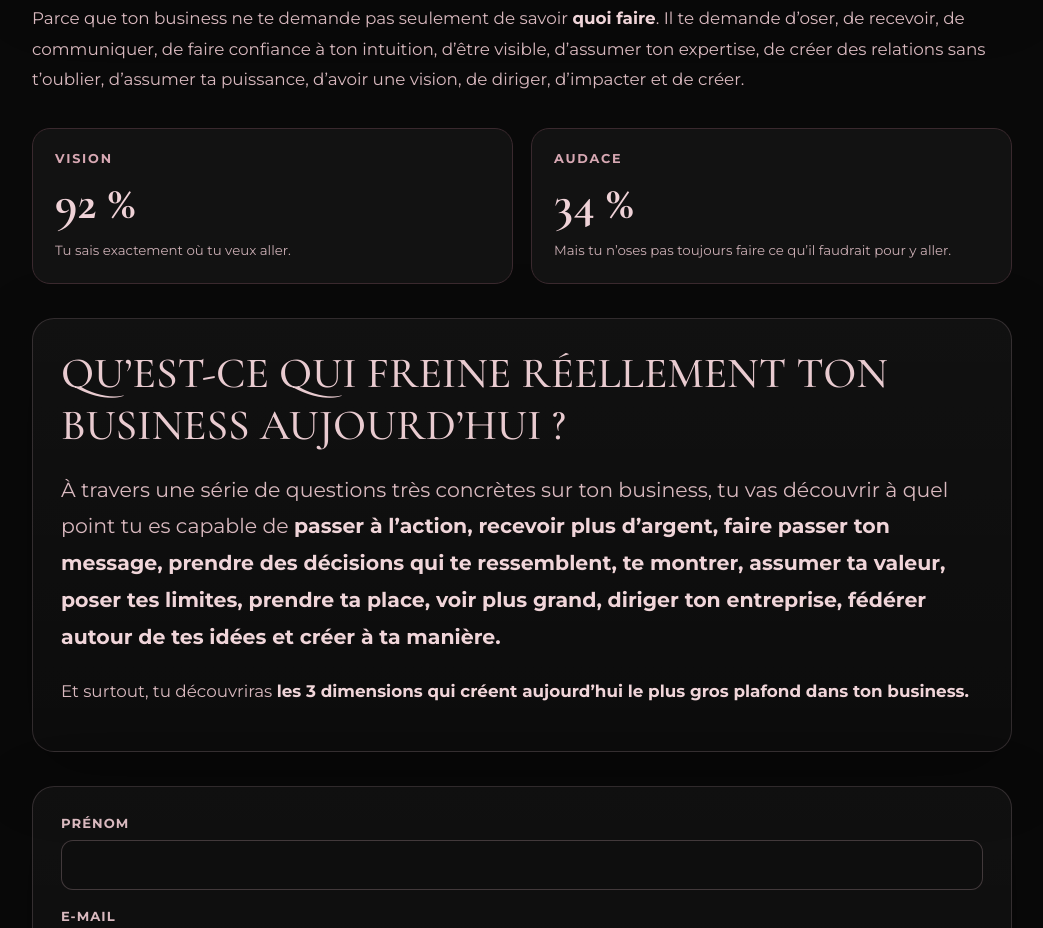
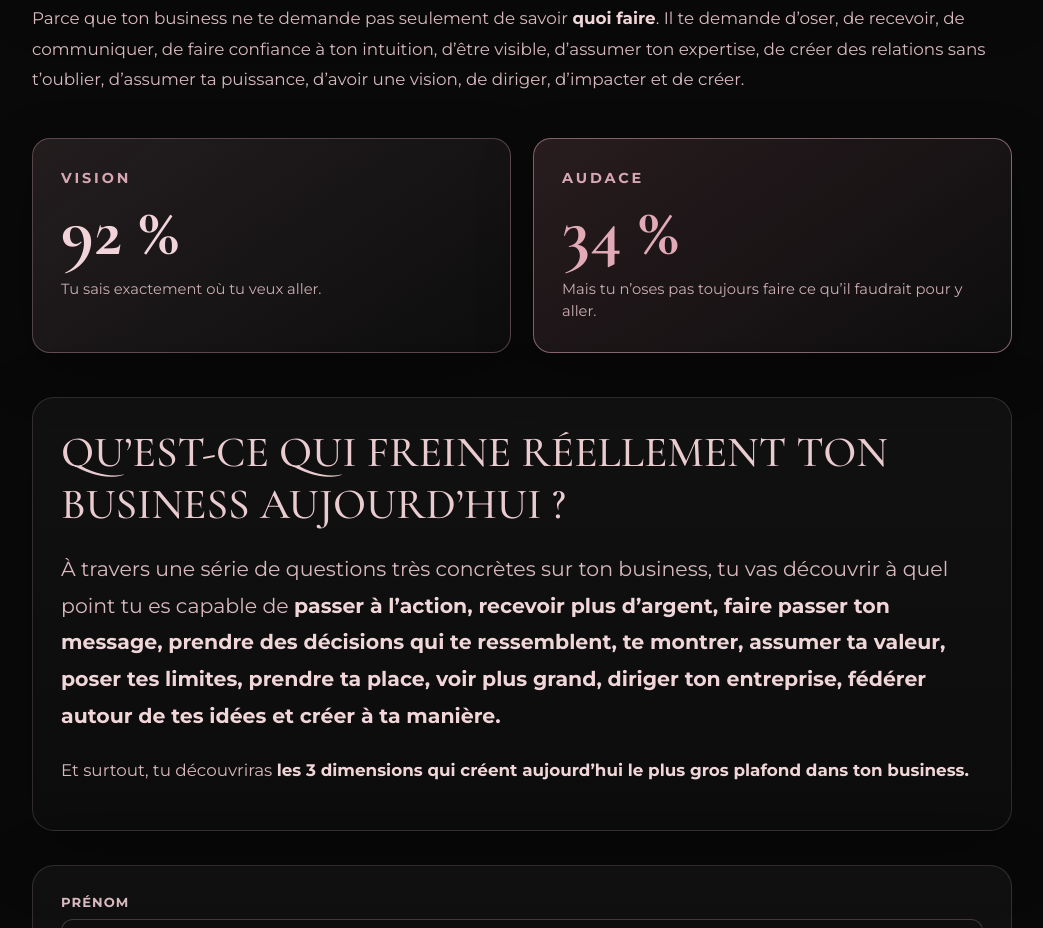
Before and after one commit to alkemiabyorelya-ui/diagnostic-success, a plain HTML site: page index.html in a window 1280 px wide. Shown: the part 932-1860 px from the top of the page, without its empty margins (118-1161 px from the left). Drawn offline with nearby package versions, Linux system fonts and the light colour scheme.

Commit message:
Emphasize Vision and Audace comparison cards

```diff
--- a/styles.css
+++ b/styles.css
@@ -66,3 +66,22 @@ html body main .quiz-topbar,html body main .answer-btn{
 font-family:Montserrat,Arial,sans-serif!important
 }
 html body main .hero>p:first-of-type{font-family:Montserrat,Arial,sans-serif!important;font-size:1.05rem!important;font-style:normal!important}
+
+/* v5 — mettre en scène le contraste Vision / Audace */
+html body main .score-demo{gap:22px!important;margin:44px 0!important}
+html body main .score-demo>div{
+position:relative!important;
+padding:30px 28px!important;
+background:linear-gradient(145deg,rgba(215,168,179,.13),rgba(255,255,255,.018))!important;
+border:1px solid rgba(215,168,179,.34)!important;
+box-shadow:0 18px 55px rgba(0,0,0,.32)!important
+}
+html body main .score-demo span{font-size:.9rem!important;letter-spacing:.2em!important}
+html body main .score-demo strong{font-size:4.4rem!important;line-height:.95!important;margin:12px 0!important}
+html body main .score-demo small{font-size:.92rem!important}
+html body main .score-demo>div:first-child strong{color:#f0d4da!important}
+html body main .score-demo>div:last-child{
+background:linear-gradient(145deg,rgba(184,116,132,.18),rgba(255,255,255,.018))!important;
+border-color:rgba(226,170,183,.52)!important
+}
+html body main .score-demo>div:last-child strong{color:#e2aab7!important}
```
